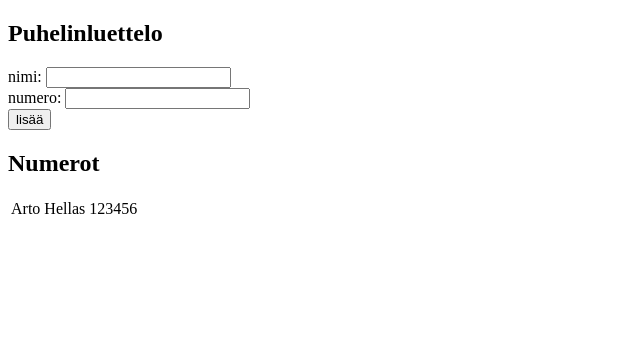
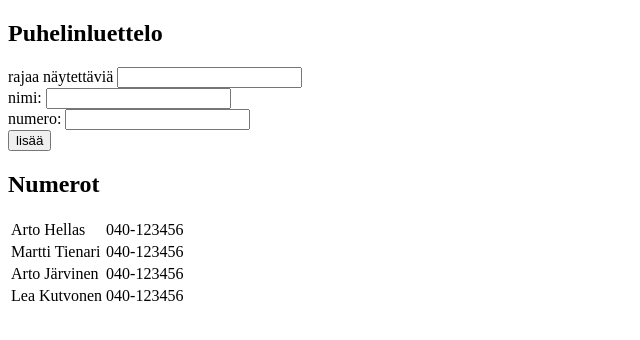
Before and after one commit to happtur/fullstack, a React (Create React App) app in the folder osa2/puhelinluettelo/: page / in a window 1280 px wide. Shown: the top 340 px of the page, without its empty margins (0-640 px from the left). Built offline with nearby package versions, Linux system fonts and the light colour scheme.

Commit message:
teht. 2.9

```diff
--- a/osa2/puhelinluettelo/src/App.js
+++ b/osa2/puhelinluettelo/src/App.js
@@ -8,13 +8,14 @@
     super(props)
     this.state = {
       persons: [
-        {
-          name: 'Arto Hellas',
-          number: '123456'
-        }
+        { name: 'Arto Hellas', number: '040-123456' },
+        { name: 'Martti Tienari', number: '040-123456' },
+        { name: 'Arto Järvinen', number: '040-123456' },
+        { name: 'Lea Kutvonen', number: '040-123456' }
       ],
       newName: '',
-      newNumber: ''
+      newNumber: '',
+      filter: ''
     }
   }
 
@@ -24,6 +25,10 @@
 
   handleNumberChange = (event) => {
     this.setState({ newNumber: event.target.value })
+  }
+
+  handleFilterChange = (event) => {
+    this.setState({filter: event.target.value})
   }
 
   addPerson = (event) => {
@@ -37,9 +42,21 @@
   }
 
   render() {
+    const chosenPersons= this.state.filter === '' ?
+      this.state.persons :
+      this.state.persons.filter(
+        (person) =>
+        person.name.toLocaleLowerCase().includes(this.state.filter.toLocaleLowerCase())
+      )
+
     return (
       <div>
         <h2>Puhelinluettelo</h2>
+        <div>
+          rajaa näytettäviä <input
+          value={this.state.filter}
+          onChange={this.handleFilterChange}/>
+        </div>
         <AddPersonForm
           submit={this.addPerson}
           nameValue={this.state.newName}
@@ -50,7 +67,7 @@
         <h2>Numerot</h2>
         <table>
           <tbody>
-            {this.state.persons.map(person => <Person key={person.name} person={person} />)}
+            {chosenPersons.map(person => <Person key={person.name} person={person} />)}
           </tbody>
         </table>
       </div >
```
